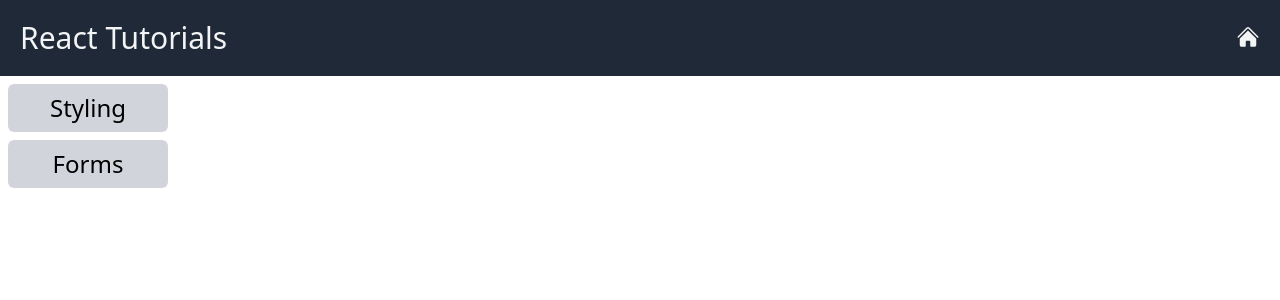
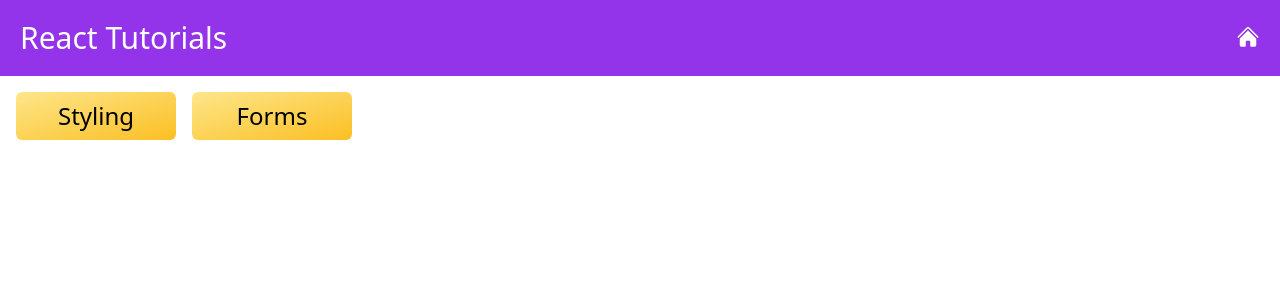
Before and after one commit to tatasadi/react-fundamental, a Next.js app: page / in a window 1280 px wide. Shown: the top 300 px of the page. Built offline with nearby package versions, Linux system fonts and the light colour scheme.

Commit message:
apply some style to home page

```diff
--- a/app/globals.css
+++ b/app/globals.css
@@ -21,7 +21,7 @@
 }
 
 .card {
-  @apply text-2xl p-2 m-2 bg-gray-300 flex justify-center w-40 rounded-md hover:bg-gray-200 hover:cursor-pointer;
+  @apply text-2xl p-2 flex justify-center w-40 rounded-md cursor-pointer bg-gradient-to-br from-amber-200 to-amber-400 hover:from-amber-300 hover:to-amber-500;
 }
 
 .button {
--- a/app/layout.tsx
+++ b/app/layout.tsx
@@ -15,7 +15,7 @@
   return (
     <html lang="en">
       <body>
-        <header className="bg-gray-800 text-gray-100 p-5 flex items-baseline justify-between">
+        <header className="bg-purple-600 text-white p-5 flex items-baseline justify-between">
           <h1>React Tutorials</h1>
           <Link href="/">
             <HomeIcon className="h-6 w-6" />
--- a/app/page.tsx
+++ b/app/page.tsx
@@ -2,7 +2,7 @@
 
 export default function Home() {
   return (
-    <main className="">
+    <main className="flex gap-4 p-4 flex-wrap">
       <div className="card">
         <Link href="/styling">Styling</Link>
       </div>
```
